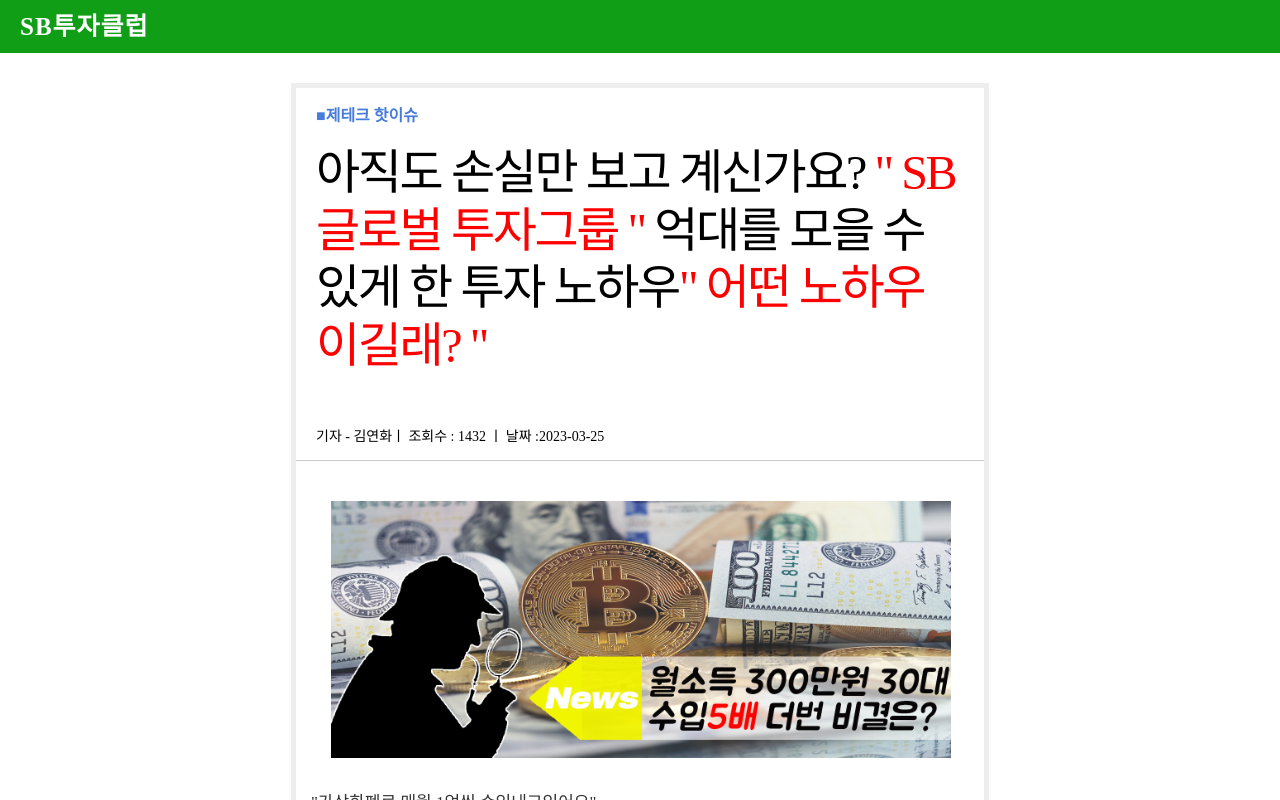
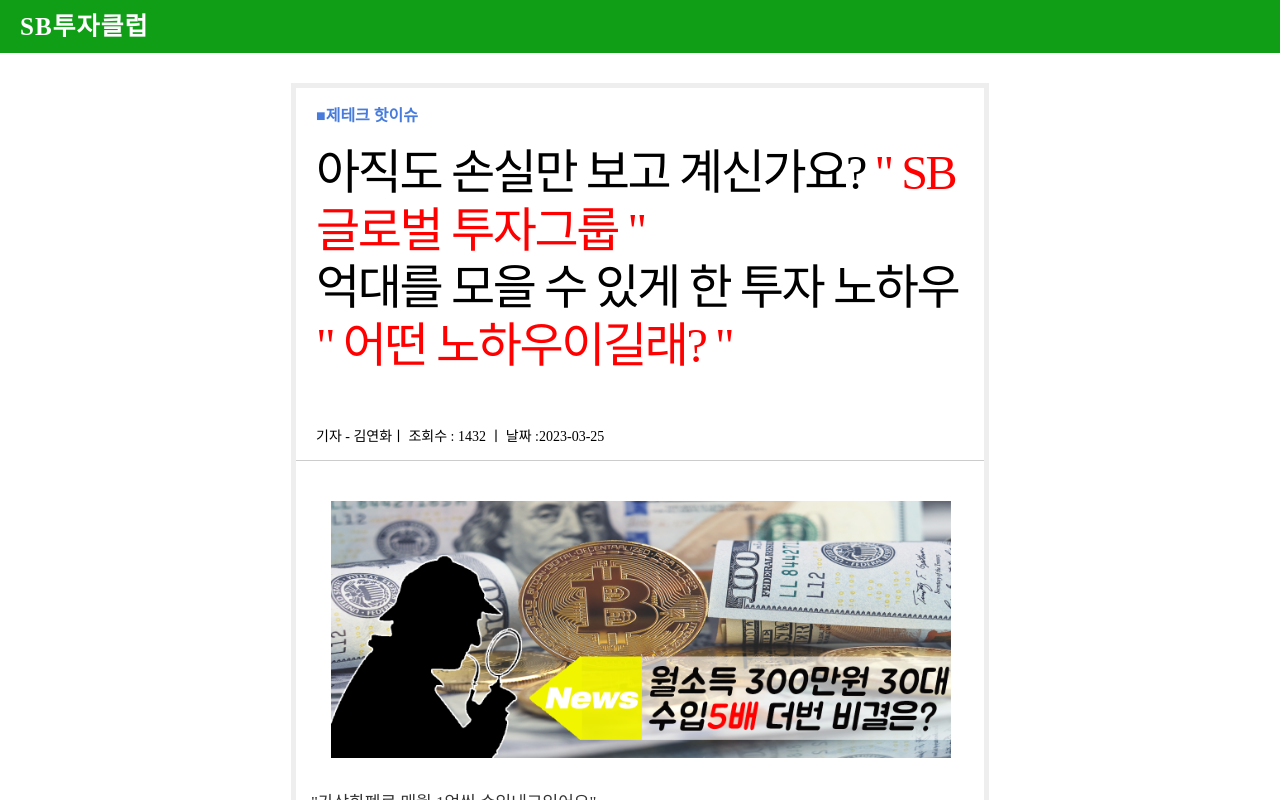
Before and after one commit to euntti/newstest, a React (Create React App) app: page /news in a window 1280 px wide. Shown: the top 800 px of the page. Built offline with nearby package versions, Linux system fonts and the light colour scheme; no server answers.

Commit message:
타이틀제목변경

```diff
--- a/src/Main2.js
+++ b/src/Main2.js
@@ -122,7 +122,8 @@ function Main2() {
             <div className="head">
               <h1 className="title">
                 아직도 손실만 보고 계신가요?{" "}
-                <span class="color1">" SB글로벌 투자그룹 "</span> 억대를 모을 수 있게 한 투자 노하우
+                <span class="color1">" SB글로벌 투자그룹 "</span>
+                <h2>억대를 모을 수 있게 한 투자 노하우</h2>
                 <span class="color1">" 어떤 노하우이길래? "</span>
               </h1>
             </div>
```
